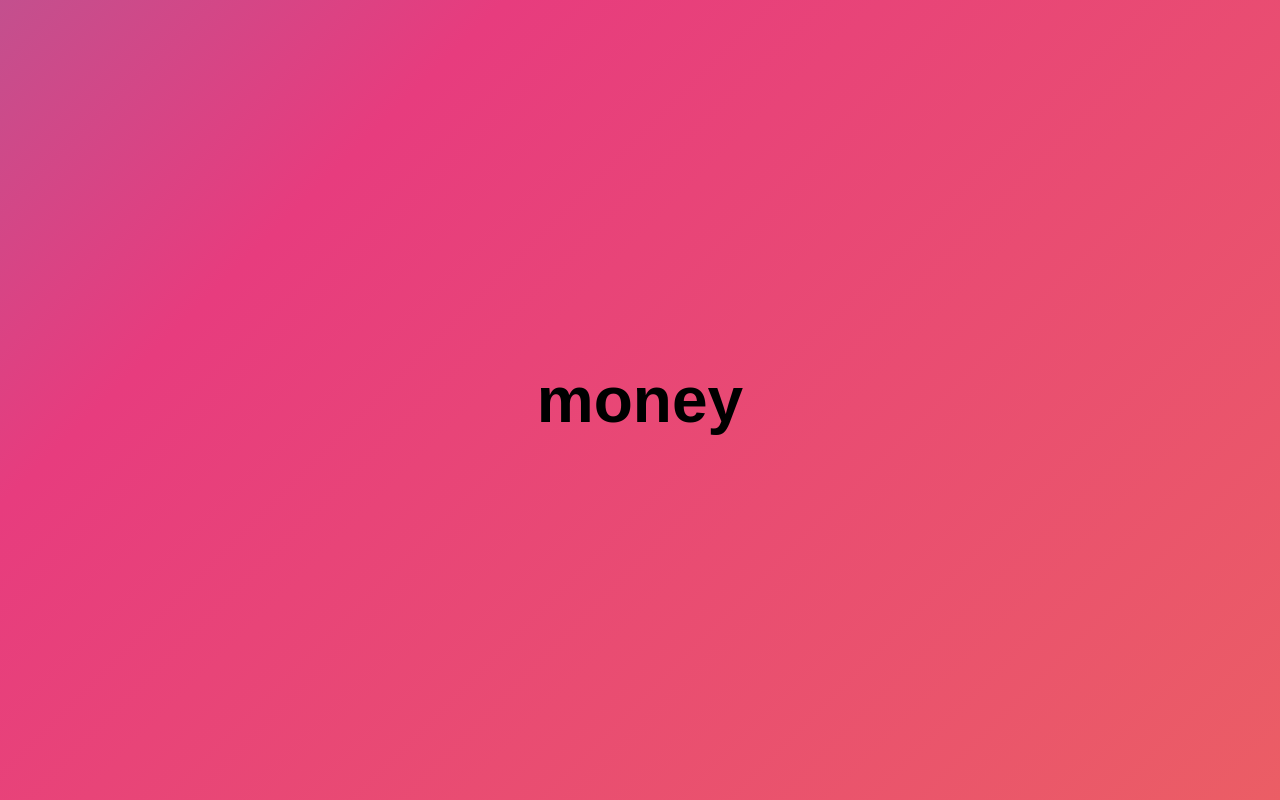
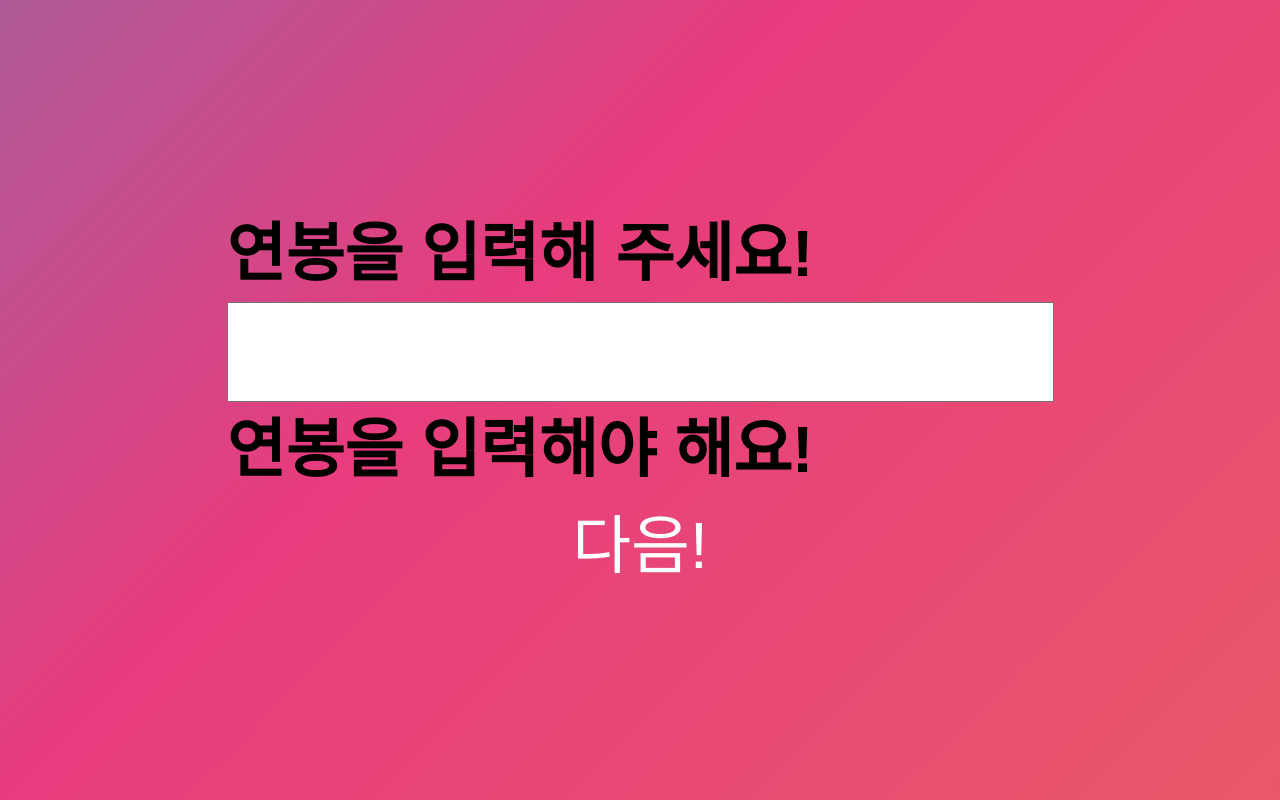
Before and after one commit to mznx13579/tdd-vue, a Vue app: page /money in a window 1280 px wide. Built offline with nearby package versions, Linux system fonts and the light colour scheme; a web font is replaced by a local one.

Commit message:
add: 연봉 미입력 tdd

```diff
--- a/src/pages/Money.vue
+++ b/src/pages/Money.vue
@@ -1,5 +1,10 @@
 <template>
-  <div class="money">money</div>
+  <div class="money">
+    <p class="money__title">연봉을 입력해 주세요!</p>
+    <input />
+    <p class="warning-message">연봉을 입력해야 해요!</p>
+    <button class="next-button">다음!</button>
+  </div>
 </template>
 
 <script lang="ts">
@@ -13,5 +18,7 @@ export default Vue.extend({});
   color: #000;
   font-size: 4rem;
   font-weight: 700;
+  display: flex;
+  flex-direction: column;
 }
 </style>
```
Also changed, not shown: src/store/types.ts (+8 -8 lines), 2 other files (tests, documents, lock files or other folders).
